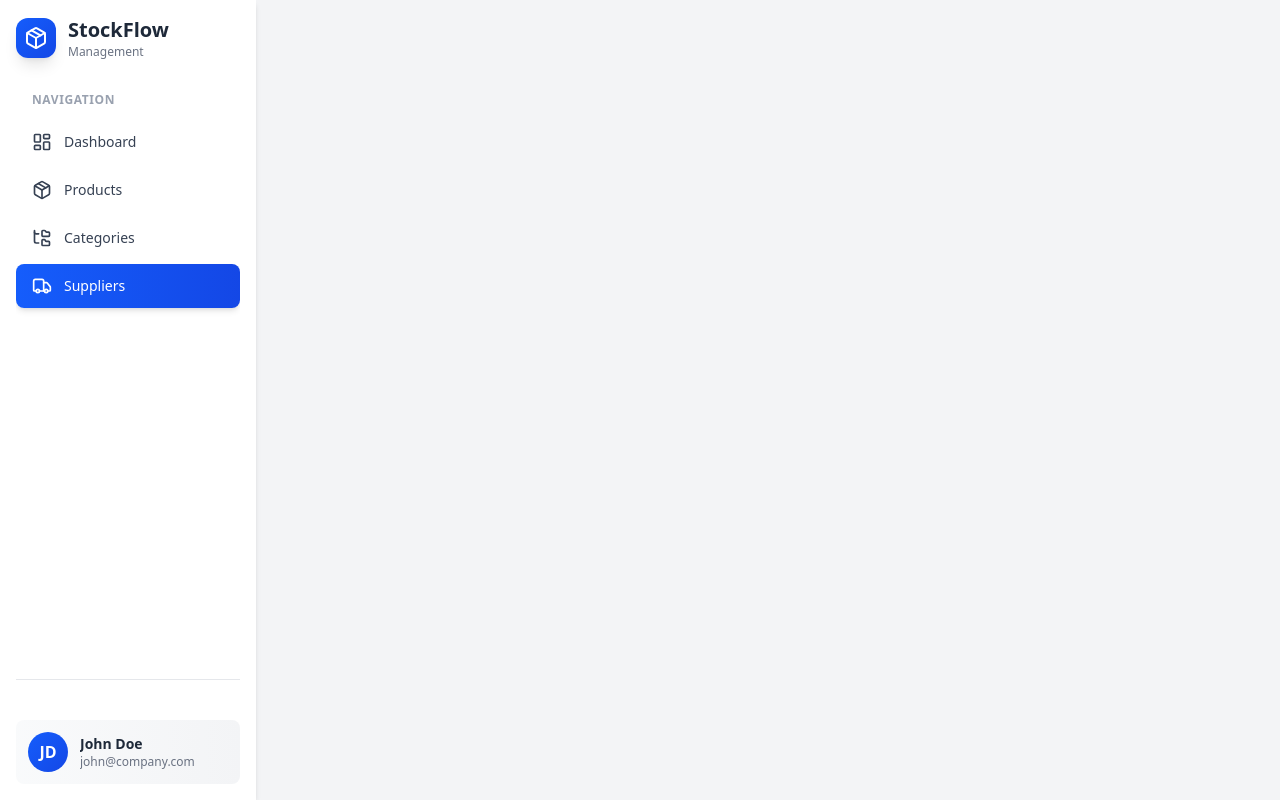
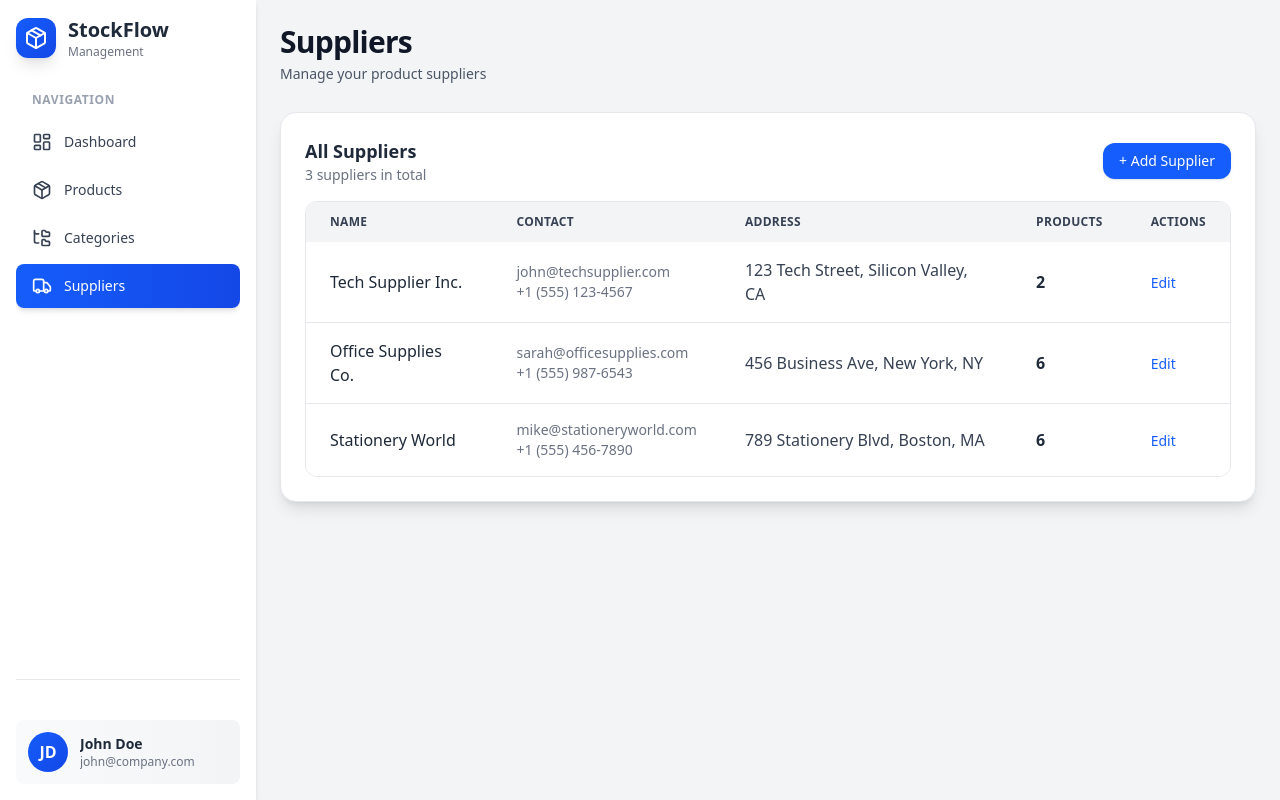
Before and after one commit to Sa3d-Ka/Gestion-Stock, a React app in the folder frontend/: page /suppliers in a window 1280 px wide. Built offline with nearby package versions, Linux system fonts and the light colour scheme; the HTML template or start-up script is replaced by a standard one.

Commit message:
feat: enhance stock management with low stock alerts and supplier management

```diff
--- /dev/null
+++ b/frontend/src/components/AlertLowStockCard.jsx
@@ -0,0 +1,25 @@
+import { Box } from "lucide-react";
+import React from "react";
+
+const AlertLowStockCard = ({ product, categorieName }) => {
+  return (
+    <div className="flex items-center justify-between p-3 rounded-lg bg-rose-50 border border-rose-100">
+      <div className="flex items-center gap-4">
+        <div className="h-13 w-13 rounded-lg bg-rose-200 flex items-center justify-center">
+          <Box size={28} className="text-rose-600" />
+        </div>
+        <div>
+          <p className="font-semibold text-lg">{product.name}</p>
+          <p className="text-sm text-gray-500">{categorieName}</p>
+        </div>
+      </div>
+      <div>
+        <span className="rounded-md border px-2.5 py-0.5 text-white text-xs font-semibold border-transparent text-destructive-foreground shadow bg-rose-500">
+          {product.stock} / {product.minStock} min
+        </span>
+      </div>
+    </div>
+  );
+};
+
+export default AlertLowStockCard;
--- a/frontend/src/data/defaultProducts.json
+++ b/frontend/src/data/defaultProducts.json
@@ -6,7 +6,7 @@
     "categoryId": "cat1",
     "supplierId": "sup1",
     "price": 999.99,
-    "stock": 10,
+    "stock": 4,
     "minStock": 5
   },
   {
@@ -16,7 +16,7 @@
     "categoryId": "cat2",
     "supplierId": "sup2",
     "price": 299.99,
-    "stock": 15,
+    "stock": 2,
     "minStock": 3
   },
   {
@@ -56,7 +56,7 @@
     "categoryId": "cat1",
     "supplierId": "sup3",
     "price": 49.99,
-    "stock": 35,
+    "stock": 2,
     "minStock": 10
   },
   {
--- a/frontend/src/main.jsx
+++ b/frontend/src/main.jsx
@@ -3,12 +3,15 @@ import { createRoot } from "react-dom/client";
 import App from "./App.jsx";
 import { ProductProvider } from "./context/ProductContext.jsx";
 import { CategoryProvider } from "./context/CategoryContext.jsx";
+import { SupplierProvider } from "./context/SupplierContext.jsx";
 
 createRoot(document.getElementById("root")).render(
   <StrictMode>
     <ProductProvider>
       <CategoryProvider>
-        <App />
+        <SupplierProvider>
+          <App />
+        </SupplierProvider>
       </CategoryProvider>
     </ProductProvider>
   </StrictMode>
--- a/frontend/src/pages/Home.jsx
+++ b/frontend/src/pages/Home.jsx
@@ -1,36 +1,80 @@
-import { BoxIcon, FolderTree, TriangleAlert } from "lucide-react";
 import React from "react";
+import {
+  AlertTriangle,
+  BoxIcon,
+  FolderTree,
+  TriangleAlert,
+} from "lucide-react";
 import Card from "../components/Card";
 import PageTitle from "../components/PageTitle";
+import { useProducts } from "../context/ProductContext";
+import { useCategories } from "../context/CategoryContext";
+import AlertLowStockCard from "../components/AlertLowStockCard";
 
 const Home = () => {
+  const { products } = useProducts();
+  const { categories } = useCategories();
+
+  const countLowStockItems = products.filter(
+    (product) => product.stock < product.minStock
+  ).length;
+
+  const lowStockItems = products.filter(
+    (product) => product.stock < product.minStock
+  );
+
   const infoCards = [
     {
       title: "Total Products",
-      value: "1,250",
+      value: products.length.toString(),
       icon: BoxIcon,
       color: "bg-indigo-500",
     },
     {
       title: "Low Stock Items",
-      value: "3",
+      value: countLowStockItems.toString(),
       icon: TriangleAlert,
       color: "bg-red-500",
     },
     {
       title: "Categories",
-      value: "5",
+      value: categories.length.toString(),
       icon: FolderTree,
       color: "bg-emerald-500",
     },
   ];
   return (
     <div>
-      <PageTitle title="Dashboard" description="Overview of your stock management system" />
+      <PageTitle
+        title="Dashboard"
+        description="Overview of your stock management system"
+      />
       <div className="grid grid-cols-3 gap-4 mt-6">
         {infoCards.map((info, index) => (
           <Card key={index} info={info} />
         ))}
+      </div>
+      <div className="mt-6 shadow p-5 rounded-xl bg-white space-y-5">
+        <h4 className="font-semibold text-lg flex gap-3 items-center">
+          <AlertTriangle className="text-red-600" /> Low Stock Alerts
+        </h4>
+        <div className="space-y-2">
+          {countLowStockItems === 0 ? (
+            <p className="text-gray-500 mt-4">
+              All products are sufficiently stocked.
+            </p>
+          ) : (
+            lowStockItems.map((product) => (
+              <AlertLowStockCard
+                key={product.id}
+                product={product}
+                categorieName={
+                  categories.find((cat) => cat.id === product.categoryId)?.name
+                }
+              />
+            ))
+          )}
+        </div>
       </div>
     </div>
   );
--- a/frontend/src/pages/Suppliers.jsx
+++ b/frontend/src/pages/Suppliers.jsx
@@ -1,11 +1,101 @@
-import React from 'react'
+import React from "react";
+import PageTitle from "../components/PageTitle";
+import { useSuppliers } from "../context/SupplierContext";
+import { useProducts } from "../context/ProductContext";
 
 const Suppliers = () => {
+  const { suppliers } = useSuppliers();
+  const { products } = useProducts();
+
+  const productCount = (supplierId) => {
+    return products.filter((product) => product.supplierId === supplierId)
+      .length;
+  };
+
   return (
     <div>
+      <PageTitle
+        title="Suppliers"
+        description="Manage your product suppliers"
+      />
 
+      <div className="p-6 border border-gray-200 shadow-lg rounded-2xl mt-6 bg-white space-y-4">
+        {/* Header */}
+        <div className="flex items-center justify-between">
+          <div>
+            <p className="font-semibold text-lg text-gray-800">All Suppliers</p>
+            <p className="text-gray-500 text-sm">
+              {suppliers.length} suppliers in total
+            </p>
+          </div>
+
+          <button className="px-4 py-2 bg-blue-600 text-white rounded-xl text-sm shadow hover:bg-blue-700 transition">
+            + Add Supplier
+          </button>
+        </div>
+
+        {/* Table */}
+        <div className="rounded-xl border border-gray-200 overflow-hidden">
+          <div className="overflow-x-auto">
+            <table className="w-full">
+              {/* Table Head */}
+              <thead className="bg-gray-100">
+                <tr>
+                  <th className="px-6 py-3 text-left text-xs font-semibold text-gray-700 uppercase tracking-wide">
+                    Name
+                  </th>
+                  <th className="px-6 py-3 text-left text-xs font-semibold text-gray-700 uppercase tracking-wide">
+                    Contact
+                  </th>
+                  <th className="px-6 py-3 text-left text-xs font-semibold text-gray-700 uppercase tracking-wide">
+                    Address
+                  </th>
+                  <th className="px-6 py-3 text-left text-xs font-semibold text-gray-700 uppercase tracking-wide">
+                    Products
+                  </th>
+                  <th className="px-6 py-3 text-left text-xs font-semibold text-gray-700 uppercase tracking-wide">
+                    Actions
+                  </th>
+                </tr>
+              </thead>
+
+              {/* Table Body */}
+              <tbody className="bg-white divide-y divide-gray-200">
+                {suppliers.map((supplier) => (
+                  <tr key={supplier.id} className="hover:bg-gray-50 transition">
+                    <td className="px-6 py-4 font-medium text-gray-800">
+                      {supplier.name}
+                    </td>
+
+                    <td className="px-6 py-4">
+                      <div className="flex flex-col text-gray-500 text-sm">
+                        <p>{supplier.email}</p>
+                        <p>{supplier.phone}</p>
+                      </div>
+                    </td>
+
+                    <td className="px-6 py-4 text-gray-700">
+                      {supplier.address}
+                    </td>
+
+                    <td className="px-6 py-4 font-semibold text-gray-800">
+                      {productCount(supplier.id)}
+                    </td>
+
+                    <td className="px-6 py-4">
+                      <button className="text-blue-600 hover:text-blue-800 text-sm font-medium transition hover:underline">
+                        Edit
+                      </button>
+                    </td>
+                  </tr>
+                ))}
+              </tbody>
+            </table>
+          </div>
+        </div>
+      </div>
     </div>
-  )
-}
+  );
+};
 
-export default Suppliers
+export default Suppliers;
```
